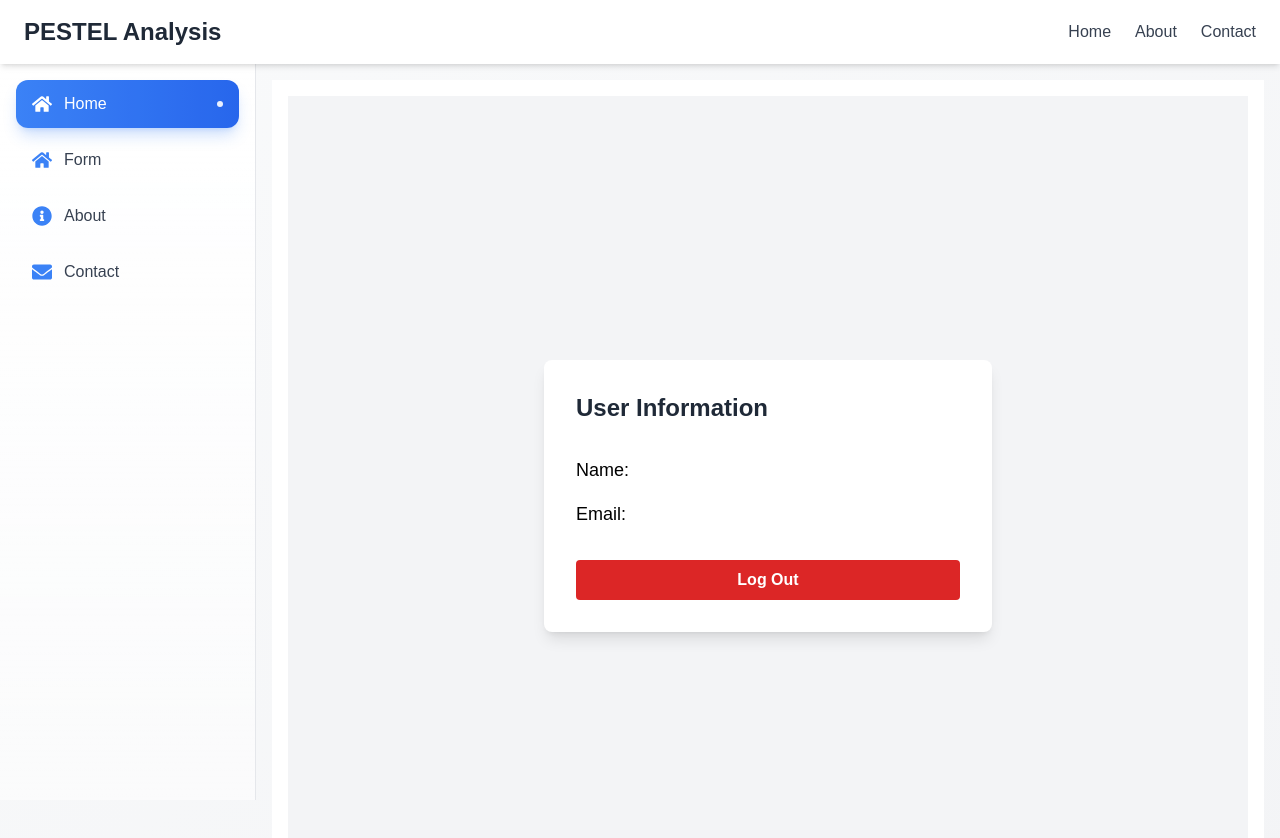
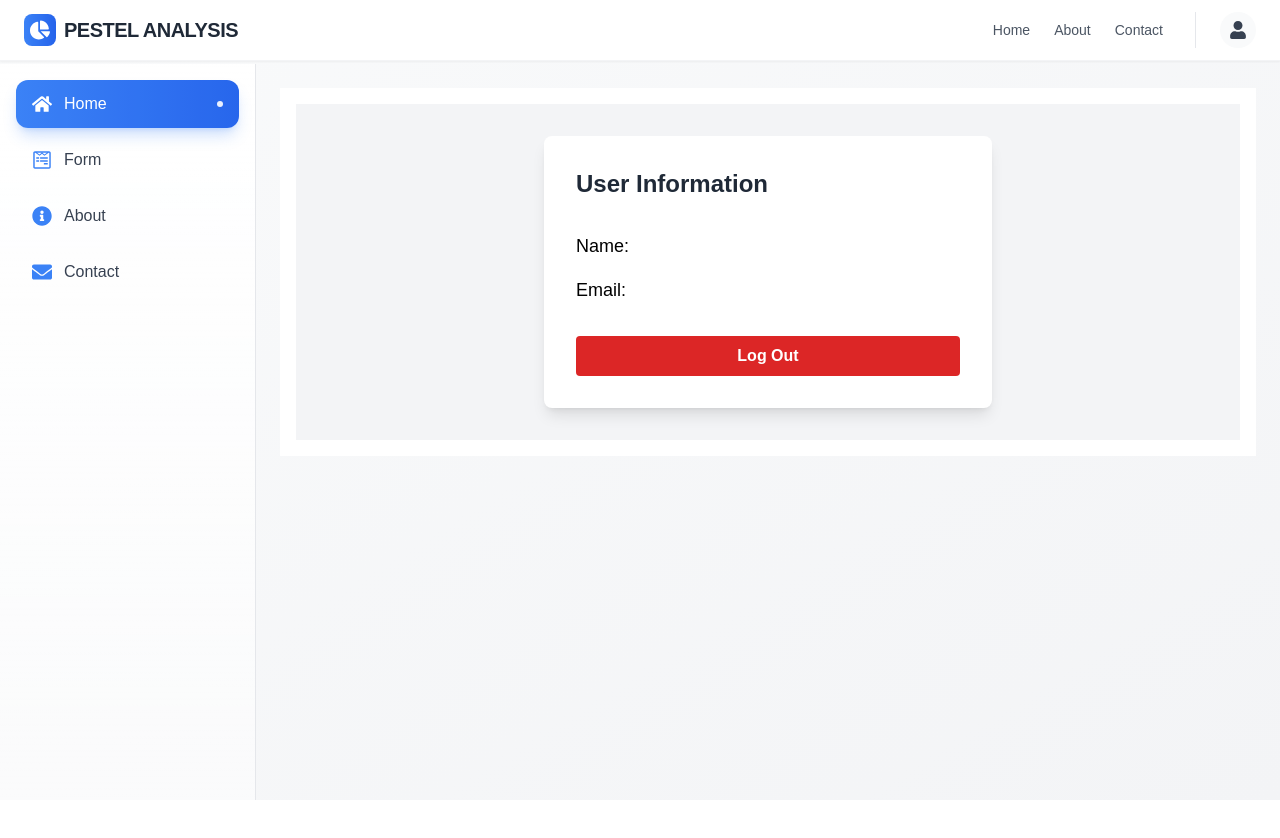
Before and after one commit to jayant0709/Pestel, a Next.js app: page /dashboard in a window 1280 px wide. Shown: the top 838 px of the page. After the commit the page ends 800 px from the top, so only its background shows below. Built offline with nearby package versions, Linux system fonts and the light colour scheme; no server answers.

Commit message:
Changes in UI

```diff
--- a/app/dashboard/page.jsx
+++ b/app/dashboard/page.jsx
@@ -5,31 +5,32 @@ import Header from "@/components/Header";
 import Sidebar from "@/components/Sidebar";
 import Home from "@/components/content/home";
 import Form from "@/components/content/form";
-import { FaHome, FaInfoCircle, FaEnvelope } from "react-icons/fa";
+import { FaHome, FaInfoCircle, FaEnvelope, FaWpforms } from "react-icons/fa";
 
 const Dashboard = () => {
   const [activeContent, setActiveContent] = useState("home");
 
   const menuItems = [
     { icon: FaHome, label: "Home", key: "home" },
-    { icon: FaHome, label: "Form", key: "form" },
+    { icon: FaWpforms, label: "Form", key: "form" },
     { icon: FaInfoCircle, label: "About", key: "about" },
     { icon: FaEnvelope, label: "Contact", key: "contact" },
   ];
 
   return (
-    <div className="min-h-screen bg-gradient-to-br from-gray-50 to-gray-100 dark:from-gray-900 dark:to-gray-800">
+    <div className="h-screen flex flex-col overflow-hidden bg-gradient-to-br from-gray-50 to-gray-100 dark:from-gray-900 dark:to-gray-800">
       <Header />
-      <div className="flex">
+      <div className="flex flex-1 overflow-hidden">
         <Sidebar
           activeContent={activeContent}
           setActiveContent={setActiveContent}
           menuItems={menuItems}
         />
-        <main className="flex-1 p-4 mt-16 ml-64">
-          {activeContent === "home" && <Home />}
-          {activeContent === "form" && <Form className="w-full h-full" />}
-          {/* Add other content components here based on activeContent */}
+        <main className="flex-1 p-6 mt-16 ml-64 overflow-auto">
+          <div className="max-w-6xl mx-auto">
+            {activeContent === "home" && <Home />}
+            {activeContent === "form" && <Form className="w-full h-full" />}
+          </div>
         </main>
       </div>
     </div>
--- a/components/Header.jsx
+++ b/components/Header.jsx
@@ -1,50 +1,53 @@
 import React, { useState } from "react";
 import Link from "next/link";
 import { Menu, X } from "lucide-react";
+import { FaChartPie, FaUser } from "react-icons/fa";
 
 const Header = () => {
   const [isOpen, setIsOpen] = useState(false);
 
   return (
-    <header className="w-full bg-white shadow-md fixed top-0 z-50">
-      <nav className="container mx-auto px-6 py-4 flex items-center justify-between">
+    <header className="w-full bg-white shadow-sm fixed top-0 z-50 border-b border-gray-100">
+      <nav className="container mx-auto px-6 py-3 flex items-center justify-between">
         {/* Logo */}
-        <Link href="/" className="text-2xl font-bold text-gray-800">
-          PESTEL Analysis
+        <Link href="/" className="text-xl font-bold flex items-center gap-2 text-gray-800 hover:text-gray-900 transition-colors">
+          <div className="p-1.5 bg-gradient-to-r from-blue-500 to-blue-600 rounded-lg">
+            <FaChartPie className="text-white text-xl" />
+          </div>
+          <span className="tracking-tight">PESTEL ANALYSIS</span>
         </Link>
 
         {/* Desktop Navigation */}
-        <div className="hidden md:flex space-x-6 text-gray-700">
-          <NavLink href="/" label="Home" />
-          <NavLink href="/about" label="About" />
-          <NavLink href="/contact" label="Contact" />
+        <div className="hidden md:flex items-center space-x-8">
+          <div className="flex items-center space-x-6">
+            <NavLink href="/" label="Home" />
+            <NavLink href="/about" label="About" />
+            <NavLink href="/contact" label="Contact" />
+          </div>
+          <div className="pl-6 border-l border-gray-200">
+            <div className="w-9 h-9 rounded-full bg-gray-50 hover:bg-gray-100 flex items-center justify-center transition-all cursor-pointer hover:shadow-md">
+              <FaUser className="text-gray-700 hover:text-blue-600 transition-colors text-lg" />
+            </div>
+          </div>
         </div>
 
         {/* Mobile Menu Button */}
         <button
-          className="md:hidden text-gray-700"
+          className="md:hidden w-10 h-10 flex items-center justify-center rounded-lg hover:bg-gray-100 transition-colors"
           onClick={() => setIsOpen(!isOpen)}
           aria-label="Toggle menu"
         >
-          {isOpen ? <X size={28} /> : <Menu size={28} />}
+          {isOpen ? <X size={24} /> : <Menu size={24} />}
         </button>
       </nav>
 
       {/* Mobile Menu */}
       {isOpen && (
-        <div className="md:hidden bg-white shadow-lg">
-          <div className="flex flex-col items-center py-4 space-y-4 text-gray-700">
-            <NavLink href="/" label="Home" onClick={() => setIsOpen(false)} />
-            <NavLink
-              href="/about"
-              label="About"
-              onClick={() => setIsOpen(false)}
-            />
-            <NavLink
-              href="/contact"
-              label="Contact"
-              onClick={() => setIsOpen(false)}
-            />
+        <div className="md:hidden bg-white border-t border-gray-100 absolute w-full">
+          <div className="flex flex-col py-2 space-y-1">
+            <MobileNavLink href="/" label="Home" onClick={() => setIsOpen(false)} />
+            <MobileNavLink href="/about" label="About" onClick={() => setIsOpen(false)} />
+            <MobileNavLink href="/contact" label="Contact" onClick={() => setIsOpen(false)} />
           </div>
         </div>
       )}
@@ -55,7 +58,17 @@ const Header = () => {
 const NavLink = ({ href, label, onClick }) => (
   <Link
     href={href}
-    className="hover:text-blue-600 transition-colors"
+    className="text-gray-600 hover:text-blue-600 font-medium transition-colors text-sm"
+    onClick={onClick}
+  >
+    {label}
+  </Link>
+);
+
+const MobileNavLink = ({ href, label, onClick }) => (
+  <Link
+    href={href}
+    className="px-6 py-3 text-gray-600 hover:bg-gray-50 hover:text-blue-600 transition-colors text-sm font-medium"
     onClick={onClick}
   >
     {label}
--- a/components/UserInfo.jsx
+++ b/components/UserInfo.jsx
@@ -7,8 +7,8 @@ export default function UserInfo() {
   const { data: session } = useSession();
 
   return (
-    <div className="grid place-items-center h-screen bg-gray-100">
-      <div className="shadow-lg p-8 bg-white rounded-lg flex flex-col gap-4 my-6 max-w-md w-full">
+    <div className="flex justify-center items-center py-8 bg-gray-100">
+      <div className="shadow-lg p-8 bg-white rounded-lg flex flex-col gap-4 max-w-md w-full">
         <h1 className="text-2xl font-bold text-gray-800 mb-4">
           User Information
         </h1>
```
Also changed, not shown: test.txt (added).
